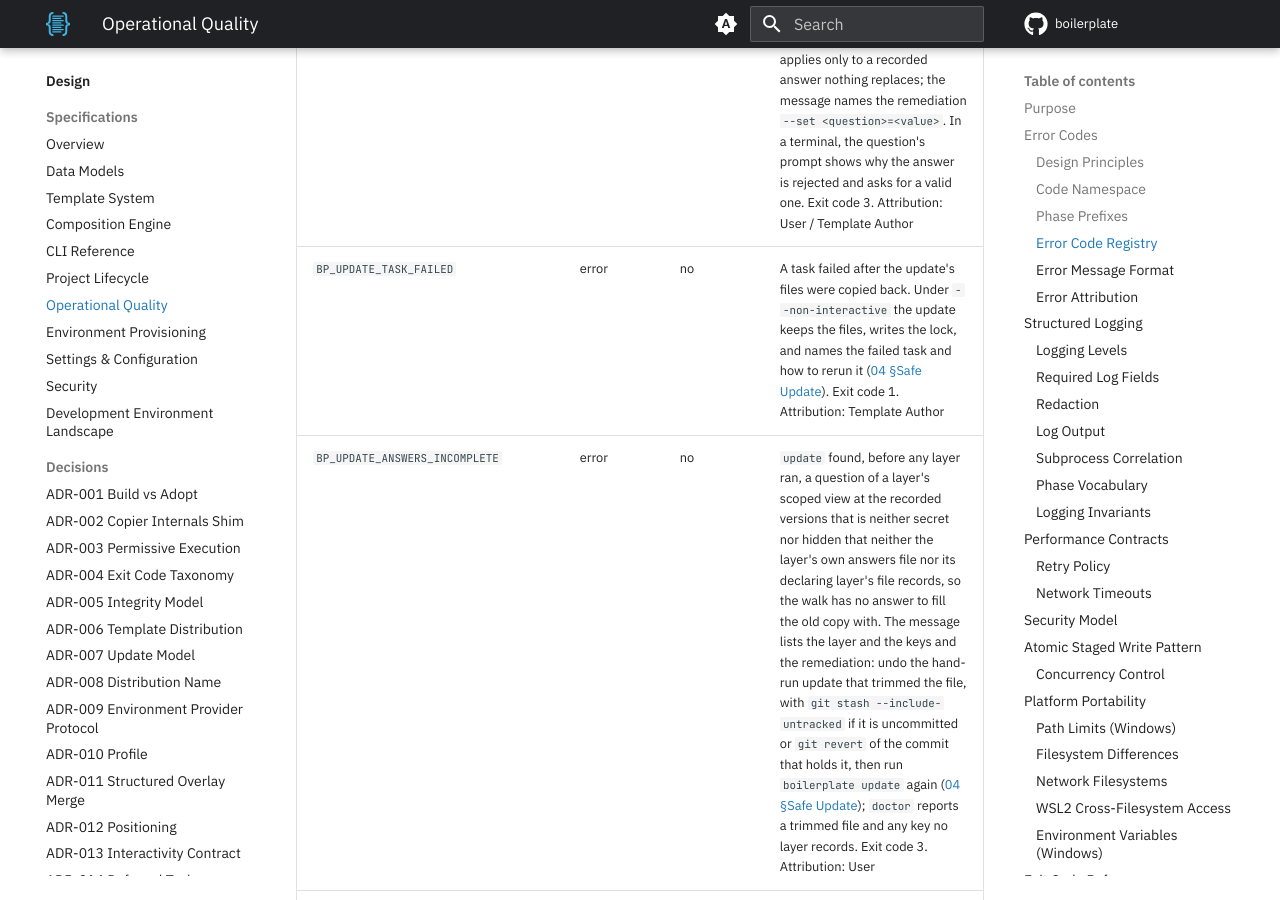
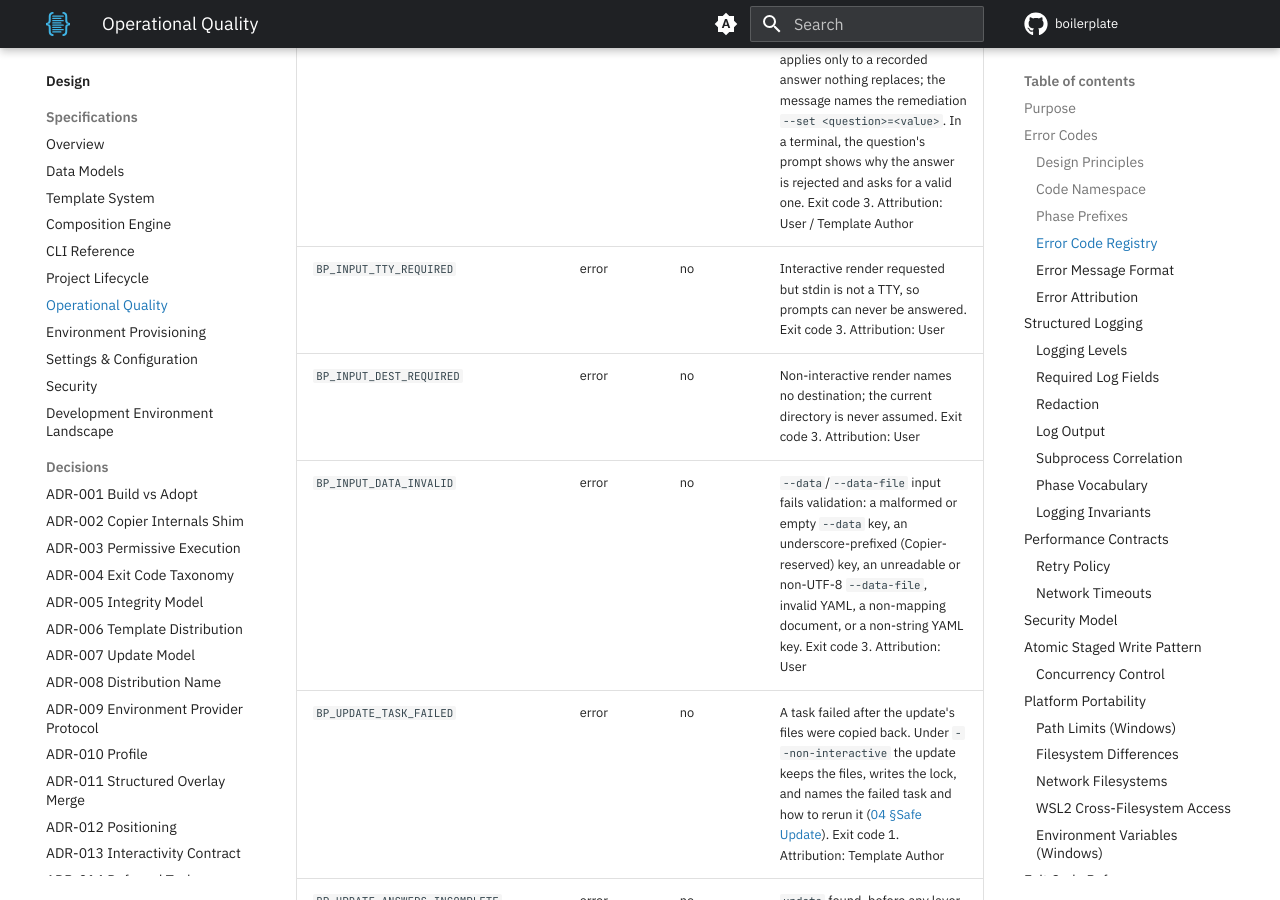
Before and after one commit to TheRealBillSiegler/boilerplate, an MkDocs documentation site: the page built from docs/design/07-operational-quality.md, in a window 1280 px wide and 900 px high, scrolled down 4871 px. Built offline with MkDocs 1.6.1 and Material for MkDocs 9.7.7, drawn with Linux system fonts in a browser that asks for light colours; comment, search, counter and statistics services are not loaded; the version menu is left out; some of the changed text lies outside the part shown.

Commit message:
docs(design): keep the BP_INPUT_ rows together in the registry
The BP_UPDATE_ rows registered on this branch sat between the
BP_INPUT_ANSWER_REJECTED row and three other BP_INPUT_ rows, so the
input errors no longer read as one group. Move those three rows up
beside the rest.

Co-Authored-By: Claude Sonnet 5.5 <noreply@anthropic.com>

```diff
--- a/docs/design/07-operational-quality.md
+++ b/docs/design/07-operational-quality.md
@@ -70,6 +70,9 @@ When new error conditions are identified during implementation, they MUST be add
 | `BP_INPUT_FORCE_REQUIRED` | error | no | A multi-layer render in non-interactive mode requires `--force`. Exit code 3. Attribution: User |
 | `BP_INPUT_ANSWERS_MISSING` | error | no | Non-interactive render cannot proceed: required questions have no default and no supplied answer. Exit code 3. Attribution: User / Template Author |
 | `BP_INPUT_ANSWER_REJECTED` | error | no | `update` cannot proceed: a recorded answer fails the target view's question type, choices or validator (a retyped question or a tightened validator). The check runs inside the layer's step, after its migrations and Copier's re-read of the answers file, so a migration that repairs the answer clears it first; the message names the layer, the question and the recorded value ([04 §Safe Update](04-composition-engine.md#safe-update)). A value for the question supplied by `--set` or `--answers` replaces the recorded answer, so the check applies only to a recorded answer nothing replaces; the message names the remediation `--set <question>=<value>`. In a terminal, the question's prompt shows why the answer is rejected and asks for a valid one. Exit code 3. Attribution: User / Template Author |
+| `BP_INPUT_TTY_REQUIRED` | error | no | Interactive render requested but stdin is not a TTY, so prompts can never be answered. Exit code 3. Attribution: User |
+| `BP_INPUT_DEST_REQUIRED` | error | no | Non-interactive render names no destination; the current directory is never assumed. Exit code 3. Attribution: User |
+| `BP_INPUT_DATA_INVALID` | error | no | `--data`/`--data-file` input fails validation: a malformed or empty `--data` key, an underscore-prefixed (Copier-reserved) key, an unreadable or non-UTF-8 `--data-file`, invalid YAML, a non-mapping document, or a non-string YAML key. Exit code 3. Attribution: User |
 | `BP_UPDATE_TASK_FAILED` | error | no | A task failed after the update's files were copied back. Under `--non-interactive` the update keeps the files, writes the lock, and names the failed task and how to rerun it ([04 §Safe Update](04-composition-engine.md#safe-update)). Exit code 1. Attribution: Template Author |
 | `BP_UPDATE_ANSWERS_INCOMPLETE` | error | no | `update` found, before any layer ran, a question of a layer's scoped view at the recorded versions that is neither secret nor hidden that neither the layer's own answers file nor its declaring layer's file records, so the walk has no answer to fill the old copy with. The message lists the layer and the keys and the remediation: undo the hand-run update that trimmed the file, with `git stash --include-untracked` if it is uncommitted or `git revert` of the commit that holds it, then run `boilerplate update` again ([04 §Safe Update](04-composition-engine.md#safe-update)); `doctor` reports a trimmed file and any key no layer records. Exit code 3. Attribution: User |
 | `BP_UPDATE_LAYER_DRIFT` | error | no | `update` found, before any layer ran and with no pending `conflict` record to resume, a layer and one of its ancestors that both disagree with `boilerplate.lock`. The message names each layer's `_commit` and the lock's version, and the remediation: `git stash --include-untracked` sets the partial update aside, then run `update` again ([04 §Safe Update](04-composition-engine.md#safe-update)). Exit code 3. Attribution: User |
```
Also changed, not shown: other parts of docs/design/07-operational-quality.md (+0 -3 lines).
